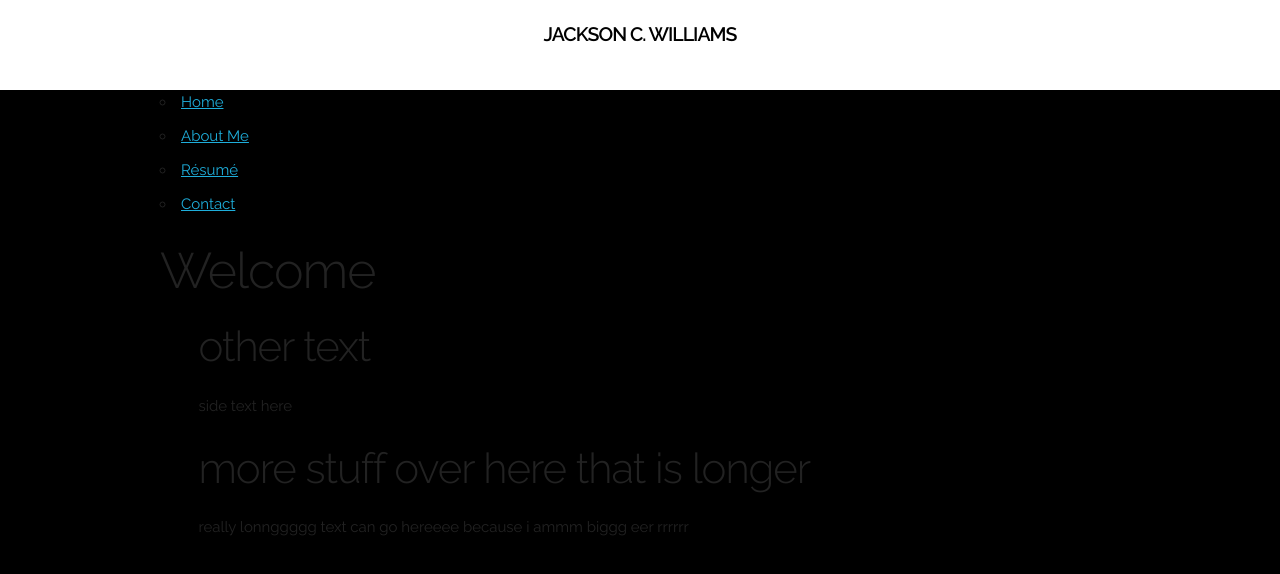
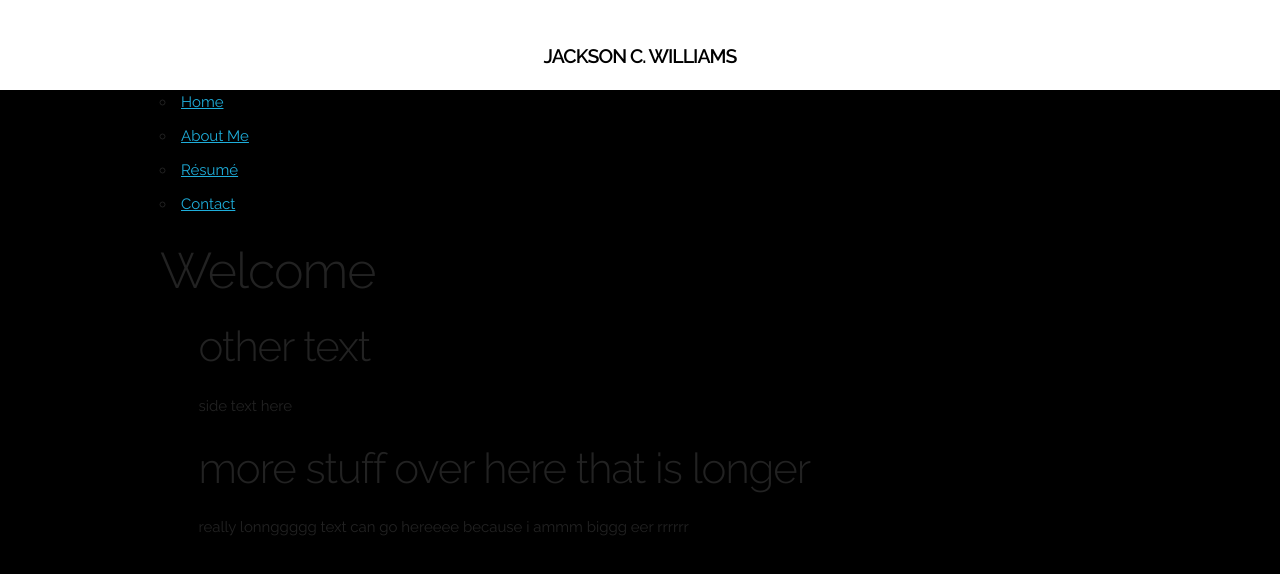
Before and after one commit to jacksoncwilliams/jackson-erin, a Jekyll site: the page built from simpleindex.html, in a window 1280 px wide. Shown: the top 574 px of the page. Built offline with Jekyll 4.4.1, drawn with Linux system fonts in a browser that asks for light colours.

Commit message:
Update simple.css

```diff
--- a/css/simple.css
+++ b/css/simple.css
@@ -31,7 +31,7 @@ header {
 
 #name {
    position: absolute;
-   top: 25%;
+   top: 50%;
    height:auto;
    width: 100%;
 
```
